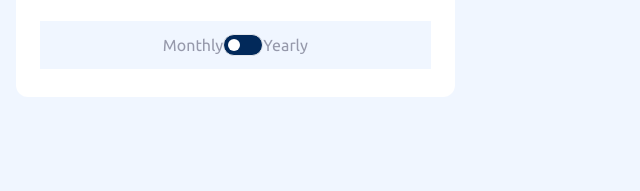
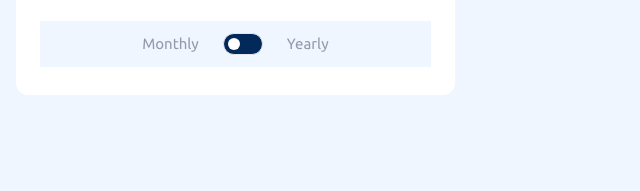
Before and after one commit to Kurkov11/multi-step-form, a website: page docs/index.html in a window 1280 px wide. Shown: the part 468-659 px from the top of the page, 0-640 px from the left. Drawn offline with Linux system fonts and the light colour scheme.

Commit message:
add gap and text size to billing form

```diff
--- a/docs/index.html
+++ b/docs/index.html
@@ -137,7 +137,10 @@
             </div>
           </div>
 
-          <form action="#" class="flex justify-center bg-neutral-300 mt-6 p-3">
+          <form
+            action="#"
+            class="flex justify-center gap-6 bg-neutral-300 mt-6 p-3 text-600"
+          >
             <span>Monthly</span>
             <div class="relative flex items-center">
               <input
```
Also changed, not shown: docs/output.css.
